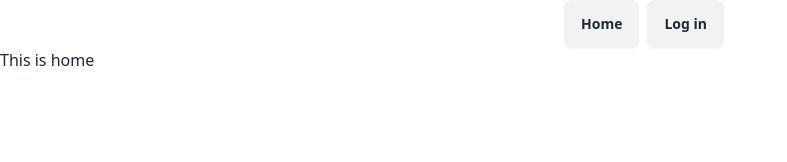
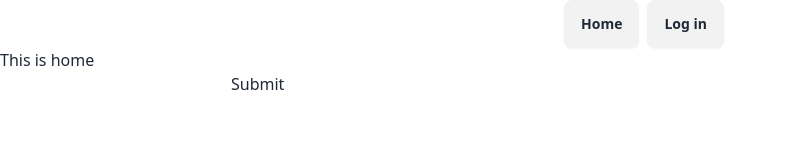
Before and after one commit to ALNoman78/firebase-auth, a React app: page / in a window 1280 px wide. Shown: the top 162 px of the page, without its empty margins (0-787 px from the left). Built offline with nearby package versions, Linux system fonts and the light colour scheme; the HTML template or start-up script is replaced by a standard one.

Commit message:
form added

```diff
--- /dev/null
+++ b/src/components/Form/Form.jsx
@@ -0,0 +1,23 @@
+import PropTypes from 'prop-types'
+import { useState } from 'react'
+
+const Form = () => {
+    const [name , setName] = useState(null)
+    const handleSubmit = e => {
+        e.preventDefault()
+        console.log(name.target.value)
+        console.log(e.target.name.value)
+    }
+    return (
+        <div>
+            <form onSubmit={handleSubmit}>
+                <input onChange={setName} type="text" name="name" id="" />
+                <input type="submit" value="Submit" />
+            </form>
+        </div>
+    )
+}
+
+Form.propTypes = {}
+
+export default Form
--- a/src/components/Home/Home.jsx
+++ b/src/components/Home/Home.jsx
@@ -1,7 +1,10 @@
+import Form from "../Form/Form";
+
 const Home = () => {
     return (
         <div>
             <h2>This  is home</h2>
+            <Form></Form>
         </div>
     );
 };
```
